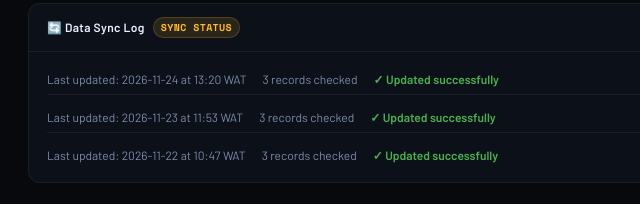
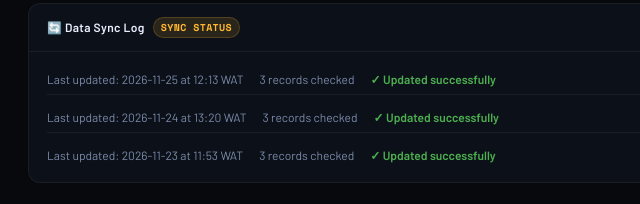
Before and after one commit to Abbey-commit/safenet-nigeria, a plain HTML site: page dashboard/index.html in a window 1280 px wide. Shown: the part 1453-1657 px from the top of the page, 0-640 px from the left. Drawn offline with nearby package versions, Linux system fonts and the light colour scheme.

Commit message:
Automated daily data refresh

```diff
--- a/dashboard/index.html
+++ b/dashboard/index.html
@@ -315,7 +315,7 @@
   <span style="font-size:11px;color:var(--text3);font-family:'Space Mono',monospace;padding:3px 10px;border:1px solid var(--border);border-radius:6px">PHASE 1 · CONFLICT INTELLIGENCE</span>
   <div class="header-meta">
     <div class="live-badge"><div class="live-dot"></div> SAMPLE DATA — DEMONSTRATION MODE</div>
-    <div class="gen-time">Generated 2026-11-24 13:20:35 WAT</div>
+    <div class="gen-time">Generated 2026-11-25 12:13:05 WAT</div>
   </div>
 </header>
 
@@ -677,17 +677,17 @@
     </div>
     <div class="log-wrap">
         <div class="log-row">
+          <span style="font-size:12px;color:var(--text2)">Last updated: 2026-11-25 at 12:13 WAT</span>
+          <span style="font-size:12px;color:var(--text2)">3 records checked</span>
+          <span style="color:#4CAF50;font-size:12px;font-weight:600">✓ Updated successfully</span>
+        </div>
+        <div class="log-row">
           <span style="font-size:12px;color:var(--text2)">Last updated: 2026-11-24 at 13:20 WAT</span>
           <span style="font-size:12px;color:var(--text2)">3 records checked</span>
           <span style="color:#4CAF50;font-size:12px;font-weight:600">✓ Updated successfully</span>
         </div>
         <div class="log-row">
           <span style="font-size:12px;color:var(--text2)">Last updated: 2026-11-23 at 11:53 WAT</span>
-          <span style="font-size:12px;color:var(--text2)">3 records checked</span>
-          <span style="color:#4CAF50;font-size:12px;font-weight:600">✓ Updated successfully</span>
-        </div>
-        <div class="log-row">
-          <span style="font-size:12px;color:var(--text2)">Last updated: 2026-11-22 at 10:47 WAT</span>
           <span style="font-size:12px;color:var(--text2)">3 records checked</span>
           <span style="color:#4CAF50;font-size:12px;font-weight:600">✓ Updated successfully</span>
         </div></div>
```
Also changed, not shown: docs/index.html (+6 -6 lines), 1 other file.
